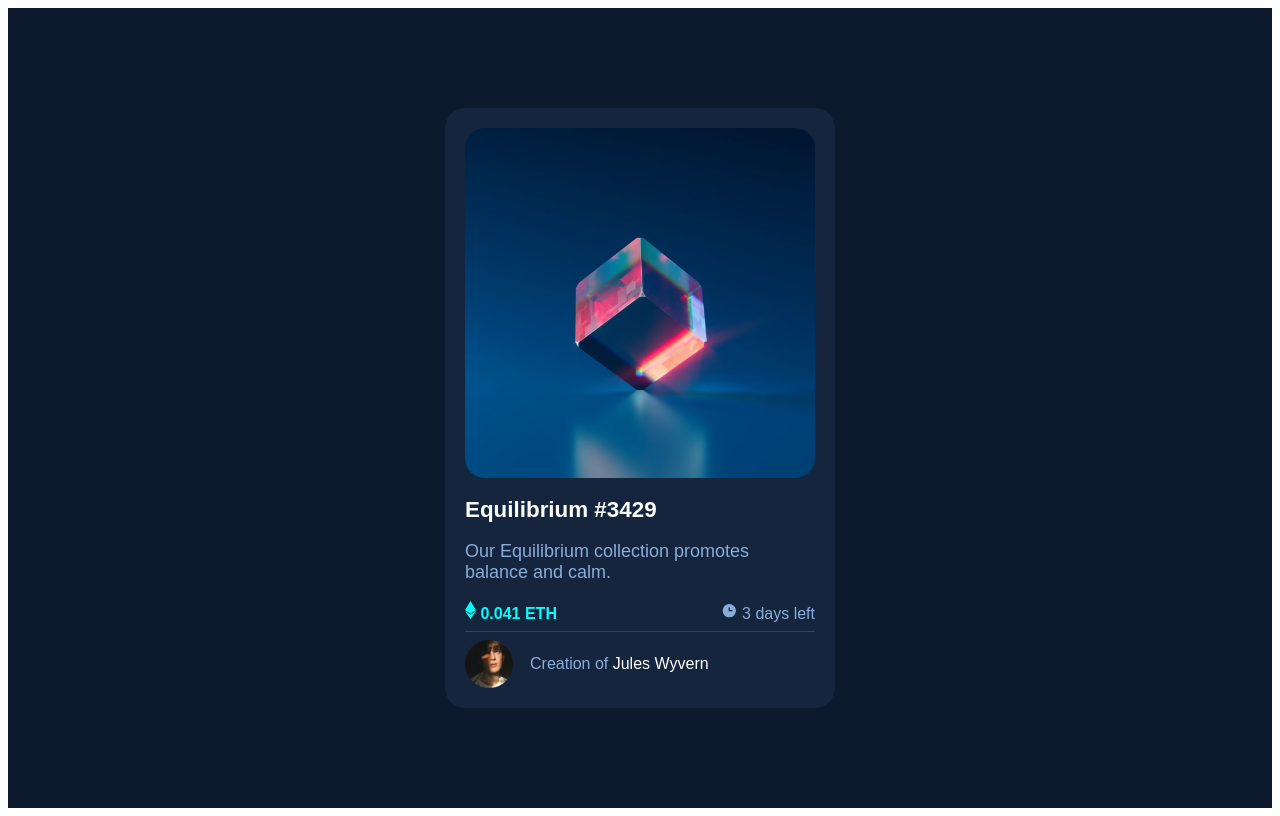
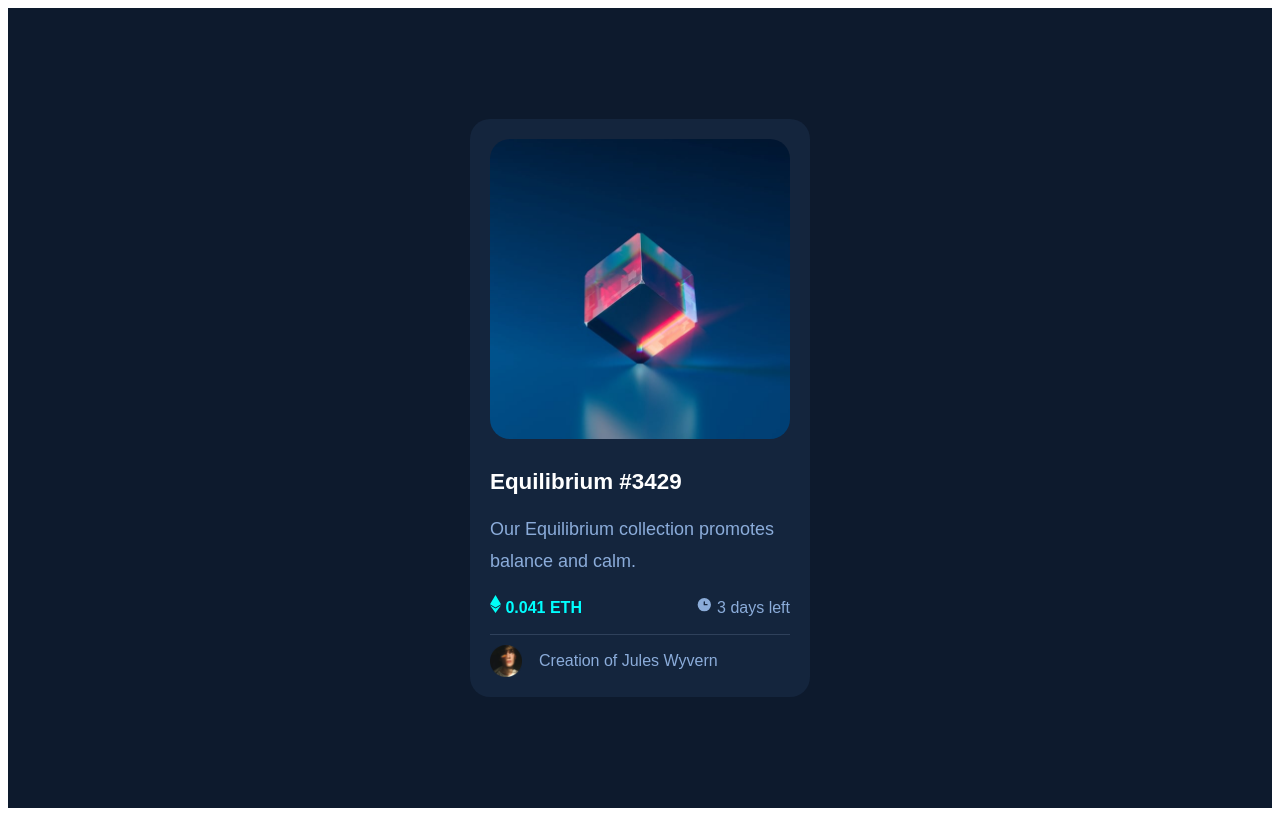
Before and after one commit to khshakib/NFT-preview-card-component, a plain HTML site: page index.html in a window 1280 px wide. Drawn offline with Linux system fonts and the light colour scheme; a web font is replaced by a local one.

Commit message:
size-change

```diff
--- a/index.html
+++ b/index.html
@@ -27,7 +27,7 @@
       font-family: 'Outfit', sans-serif;
       color: white;
     }
-
+/* container */
     .container {
       background-color: #0D1A2D;
       display: flex;
@@ -37,22 +37,24 @@
 
 
     }
-
+/* card */
     .card {
       background-color: hsl(216, 50%, 16%);
-      width: 350px;
+      width: 300px;
       padding: 20px;
       border-radius: 20px;
     }
 
+    /* img-container */
 
-    .primary-img {
+
+    .img-container{
+      position: relative;
+    }
+    .img-container img {
       width: 100%;
       border-radius: 20px;
 
-    }
-    .img-container{
-      position: relative;
     }
    .img-container:hover:before{
      content: '';
@@ -66,81 +68,94 @@
      top: 0px;
      border-radius: 20px;
    }
-
+/* Details */
     .details {
       display: flex;
       justify-content: space-between;
       align-items: center;
     }
+    .right,footer .primary{
+      color:hsl(215, 51%, 70%);
+    }
+    .left{
+      color: cyan;
+      font-weight: bold;
+    }
+  /* section */
+    section{
+      padding: 7px 0px;
+    }
+    h1{
+      font-size: 1.4rem;
+    }
+    .creator:hover{
+      color: cyan;
+      cursor: pointer;
+    }
+    p{
+      color:hsl(215, 51%, 70%);
+      font-size: 18px;
+      line-height: 2rem;
+    }
     .line{
       background-color: hsl(215, 32%, 27%);
       height: 1px;
       border: none;
-    }
-
-
-    .primary{
-      color:hsl(215, 51%, 70%);
-    }
-    .ethereum{
-      color: cyan;
-      font-weight: bold;
-    }
-    h1{
-      font-size: 1.4rem;
-    }
-    p{
-      color:hsl(215, 51%, 70%);
-      font-size: 18px;
+      margin: 10px 0;
     }
     .main{
       color: white;
 
     }
-    .main:hover{
-      color: cyan;
-      cursor: pointer;
-    }
+
     .footer {
     display: flex;
     justify-content: flex-start;
     align-items: center;
 }
 .footer img{
-     width: 3rem;
+     width: 2rem;
      margin-right: 17px;
     }
+span{
+  font-size:16px;
+}
 
   </style>
 </head>
 
 <body>
-  <main class="container">
-    <header class="card">
-     <div class="img-container">
+  <div class="container">
+    <main class="card">
+     <header class="img-container">
       <img class="primary-img" src="images/image-equilibrium.jpg" alt="">
-     </div>
+     </header>
 
+     <section>
 
-      <h1 class="main"> Equilibrium #3429</h1>
+      <h1 class="creator"> Equilibrium #3429</h1>
       <p> Our Equilibrium collection promotes balance and calm.</p>
       <div class="details">
         <div class="left">
           <img src="images/icon-ethereum.svg" alt="">
-          <span class="ethereum"> 0.041 ETH</span>
+          <span> 0.041 ETH</span>
         </div>
         <div class="right"><img src="images/icon-clock.svg" alt="">
-          <span class="primary">3 days left</span>
+          <span>3 days left</span>
         </div>
 
       </div>
+     </section>
+
+
       <hr class="line">
 
       <footer class="footer">
         <img src="images/image-avatar.png" alt="">
-        <span class="primary"> Creation of <span class="main">Jules Wyvern</span> <span>
+        <span class="primary"> Creation of <span class="creator">Jules Wyvern</span> <span>
       </footer>
-  </main>
+      </main>
+    </div>
 
 
 
```
